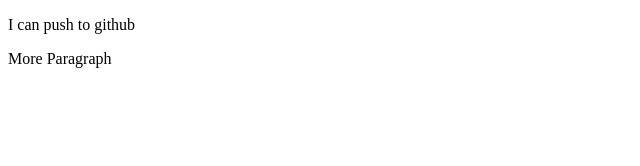
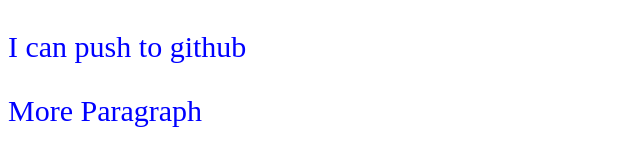
Before and after one commit to naimahoque/my-second-repo, a plain HTML site: page index.html in a window 1280 px wide. Shown: the whole page, without its empty margins (0-640 px from the left). Drawn offline with Linux system fonts and the light colour scheme.

Commit message:
styles added

```diff
--- a/index.html
+++ b/index.html
@@ -4,6 +4,7 @@
     <meta charset="UTF-8">
     <meta name="viewport" content="width=device-width, initial-scale=1.0">
     <title>my second repo</title>
+    <link rel="stylesheet" href="style.css">
 </head>
 <body>
     <p>I can push to github</p>
--- /dev/null
+++ b/style.css
@@ -0,0 +1,4 @@
+p{
+    color: Blue;
+    font-size: 30px;
+}
```
